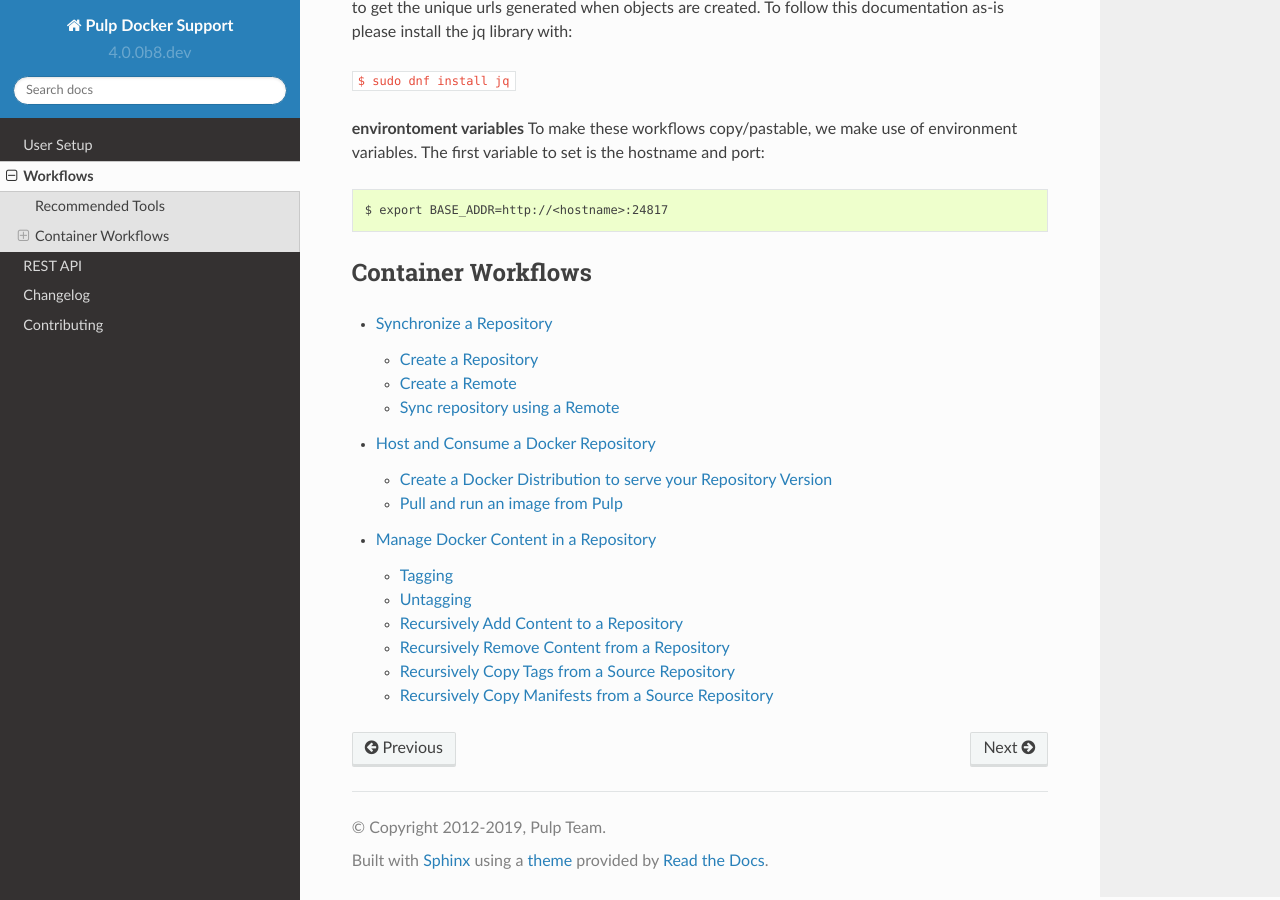
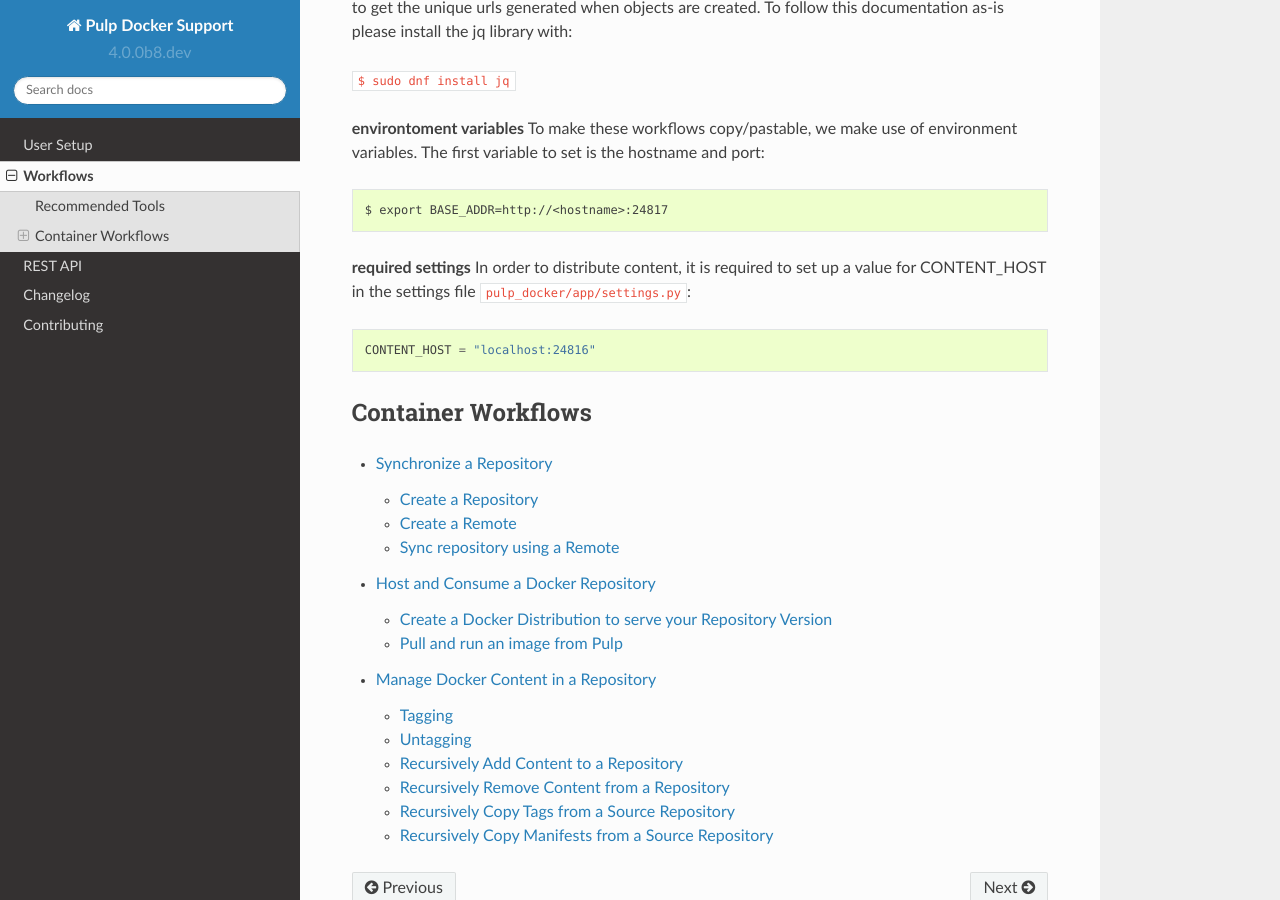
Before and after one commit to pulp/pulp_docker, a Sphinx documentation site: the page built from docs/workflows/index.rst, in a window 1280 px wide and 900 px high, scrolled down 614 px. Built offline with Sphinx 7.4.7 and the Read the Docs theme 2.0.0, drawn with Linux system fonts in a browser that asks for light colours.

Commit message:
Make CONTENT_HOST compulsory to set up
closes #5253
https://pulp.plan.io/issues/5253

```diff
--- a/docs/workflows/index.rst
+++ b/docs/workflows/index.rst
@@ -40,6 +40,13 @@
    $ export BASE_ADDR=http://<hostname>:24817
 
 
+**required settings**
+In order to distribute content, it is required to set up a value for CONTENT_HOST in the settings file
+``pulp_docker/app/settings.py``::
+
+   CONTENT_HOST = "localhost:24816"
+
+
 Container Workflows
 -------------------
 
```
Also changed, not shown: 2 other files.
